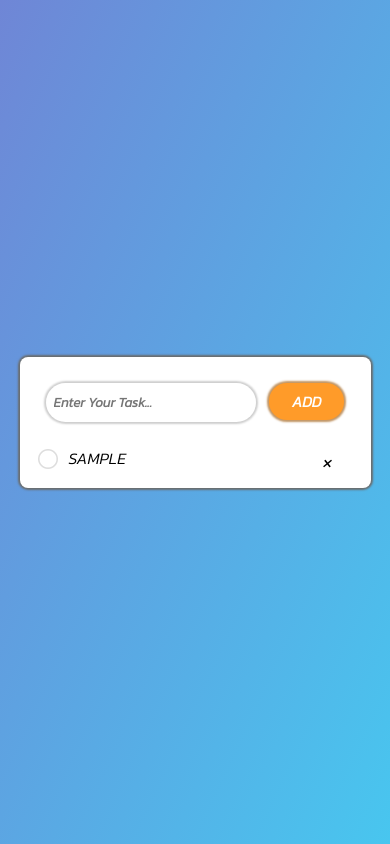
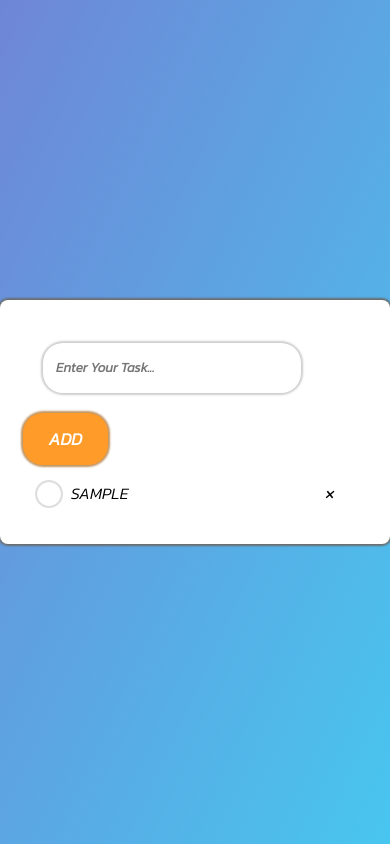
Before and after one commit to developerdikshit24/To_Do_List, a plain HTML site: page index.html in a window 390 px wide. Both pictures are taken after typing "Sample" into the empty fields and a click on the button "ADD". Drawn offline with Linux system fonts and the light colour scheme.

Commit message:
Add files via upload

```diff
--- a/index.html
+++ b/index.html
@@ -1,12 +1,12 @@
 <!DOCTYPE html>
 <html lang="en">
-
 <head>
     <meta charset="UTF-8">
     <meta name="viewport" content="width=device-width, initial-scale=1.0">
-    <title>To Do List - P30</title>
+    <title>To Do List - By Dikshit</title>
     <link rel="stylesheet" href="./style.css">
     <link rel="stylesheet" href="./reponsive.css">
+    <link rel="shortcut icon" href="./to-do-list.png" type="image/x-icon">
 </head>
 
 <body>
--- a/reponsive.css
+++ b/reponsive.css
@@ -1,33 +1,29 @@
-@media(max-width:450px) {
-    #list_container {
-        width: 90%;
+@media(max-width:360px){
+
+    #list_container{
         padding: 10px;
-        margin-top: 40px;
-      margin-bottom: 40px;
+        width: 95%;
     }
 
-    #list_container input {
-        width: 210px;
-        margin: 16px;
-        margin-right: 10px;
-        padding: 9px 8px 10px;
-    }
+#list_container input{
+    width: 66%;
+    padding: 7px 18px 8px;
+    margin: 15px;
+    margin-right: 8px;
+}
+#btn{
+    padding: 4px;
+    width: 65px;
+    font: 10px;
 
-    #btn {
-        padding: 7px;
-        width: 75px;
-        font-size: 15px;
-        border-radius: 18px
-    }
-    ul li {
-        padding: 4px;
-        padding-left:35px ;
-        margin: 4px;
-    }
-    ul li::before{
-        height: 20px;
-        width: 20px;
-        top: 7px;
-        left: 4px;
+}
+ul li::before{
+height: 24px;
+    width: 25px;
+    top: 8px;
+    left: 4px;
     }
 }
+ul li{
+    padding-left: 40px;
+}
--- a/style.css
+++ b/style.css
@@ -30,7 +30,7 @@
     box-shadow: 0px 0px 2px 2px #6a6d6e;
 }
 
-#list_container input {
+#list_container input{
     padding: 14px 13px 16px;
     width: 75%;
     outline: none;
```
Also changed, not shown: to-do-list.png (added).
